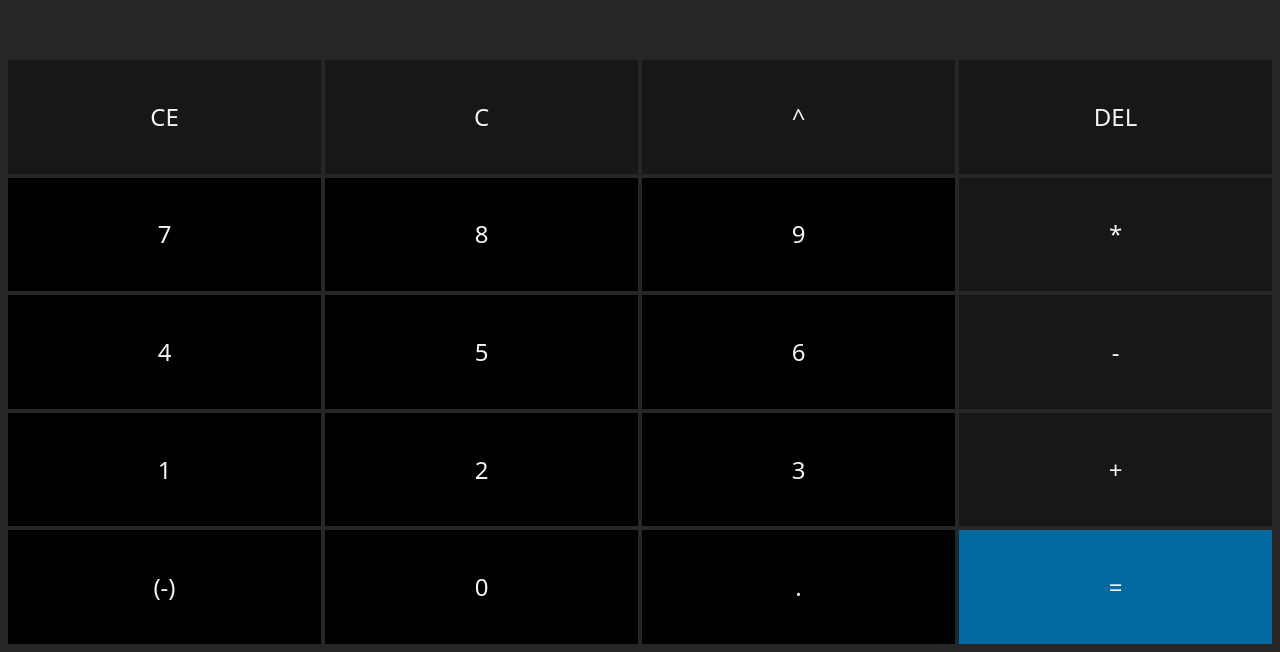
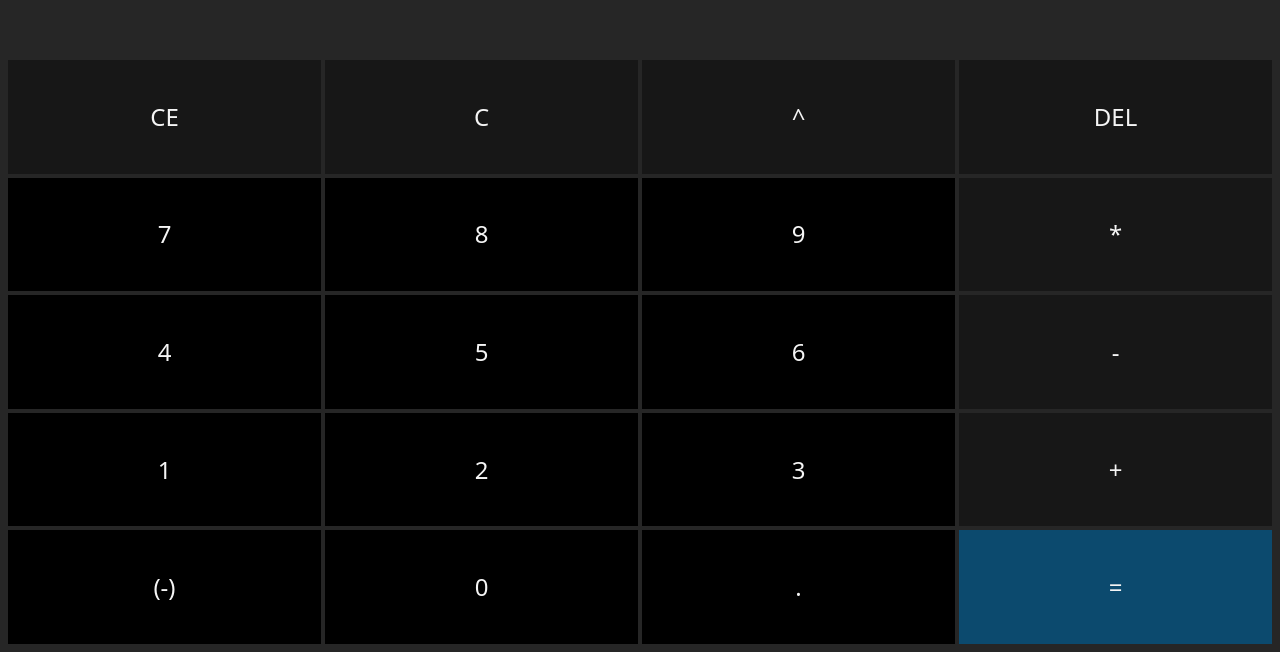
Before and after one commit to keenst/electron-calculator, a Vue app: page / in a window 1280 px wide. Shown: the part 148-800 px from the top of the page. Built offline with nearby package versions, Linux system fonts and the light colour scheme; the HTML template or start-up script is replaced by a standard one.

Commit message:
Fixed the hover color on =

```diff
--- a/src/components/Key.vue
+++ b/src/components/Key.vue
@@ -7,7 +7,7 @@
     " :class="{
       [`bg-black`]: dark,
       [`bg-neutral-900`]: !dark,
-      [`bg-sky-700`]: index == 19
+      [`bg-sky-900 hover:bg-sky-700`]: index == 19
     }">
     {{ name }}
   </div>
```
